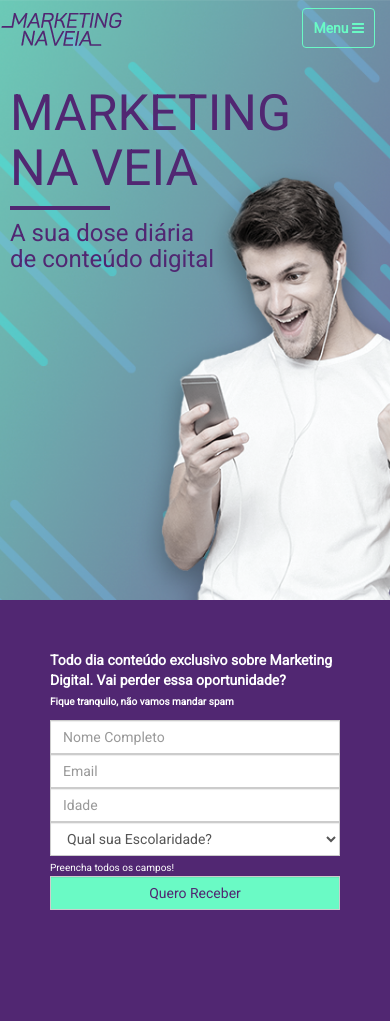
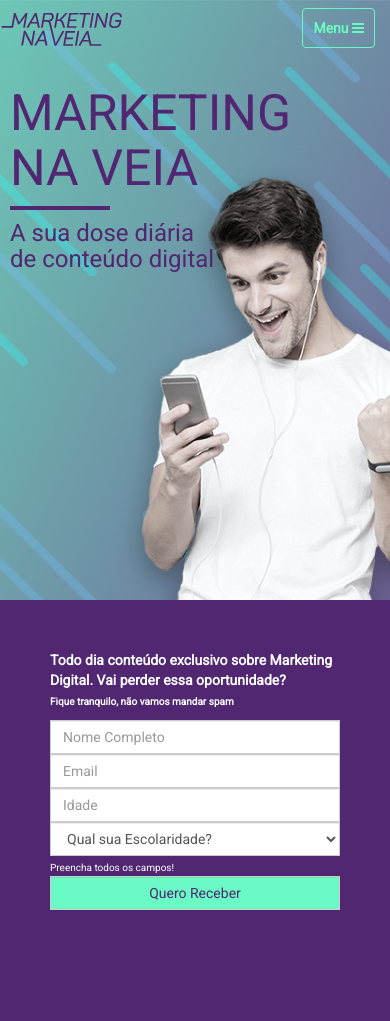
Before and after one commit to gxpunicornios/marketingnaveia, a PHP site: page / in a window 390 px wide. Shown: the top 1021 px of the page. Run offline with PHP 8.4, Linux system fonts and the light colour scheme; data that the repository does not hold is empty.

Commit message:
Logo finalzão

```diff
--- a/css/style.css
+++ b/css/style.css
@@ -233,7 +233,7 @@ footer i.fa-facebook{
     height: 600px;
     background-image: url('../img/homemobile_lo1.png');
     margin: 0;
-    background-position: -250px 0px;
+    background-position: -270px 0px;
   }
 
   .site-heading.container{
@@ -243,5 +243,6 @@ footer i.fa-facebook{
   #logo{
       width: 125px;
       height: 100px;
+      padding: 0px 10px;
   }
 }
```
